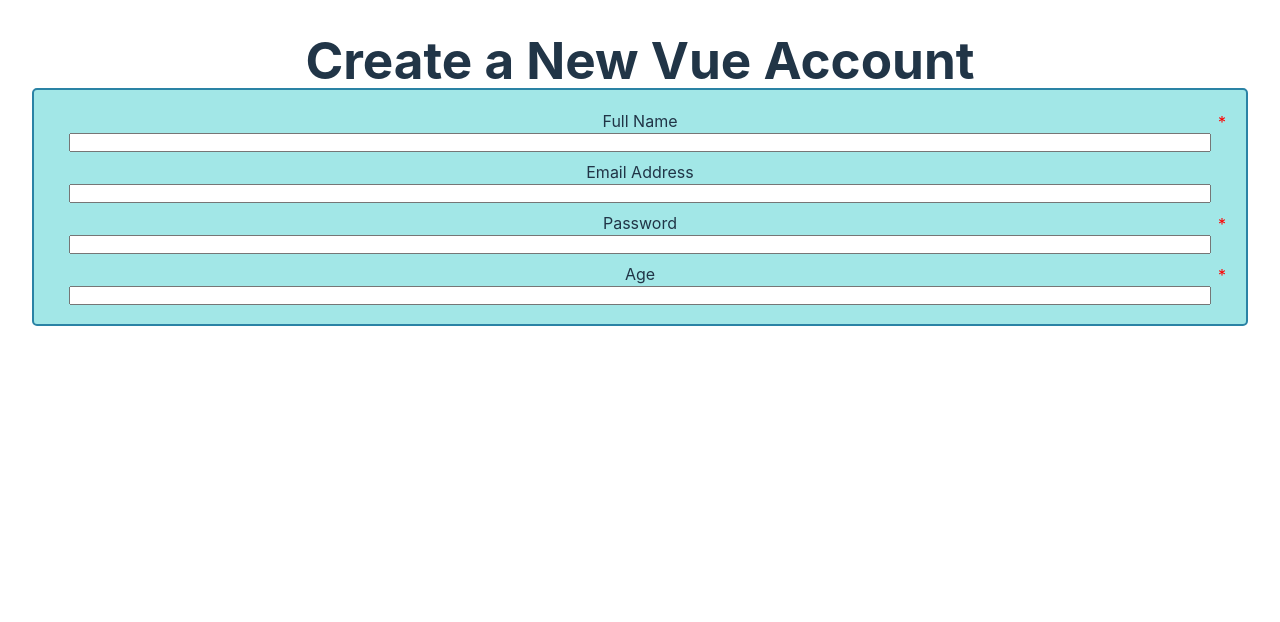
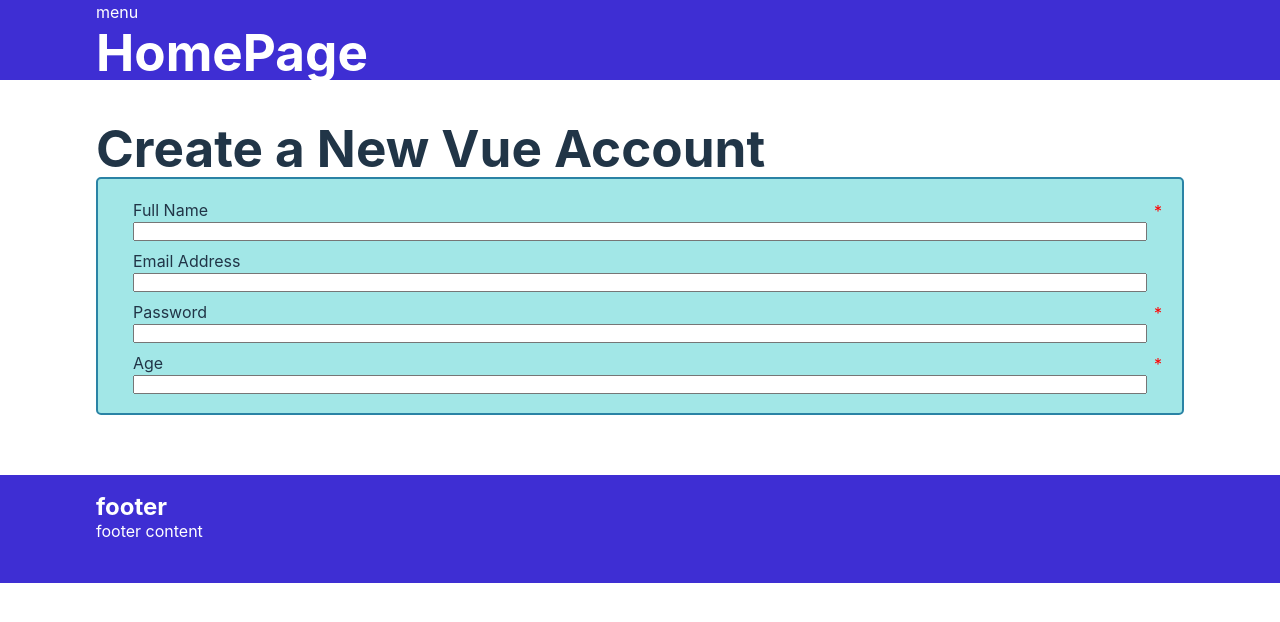
Before and after one commit to BorisRozumniy/vue-first-app, a Vue app: page / in a window 1280 px wide. Shown: the top 622 px of the page. Built offline with nearby package versions, Linux system fonts and the light colour scheme.

Commit message:
created the HomePage by the PageLayout with a Header and a Footer.

```diff
--- a/src/App.vue
+++ b/src/App.vue
@@ -1,5 +1,5 @@
 <template>
-  <AccountForm />
+  <!-- <AccountForm /> -->
   <!-- <AuthForm /> -->
   <!-- <Todos /> -->
   <!-- <TodosCoockbook /> -->
@@ -10,6 +10,7 @@
   <!-- <Header /> -->
   <!-- <Likes /> -->
   <!-- <Posts /> -->
+  <HomePage />
 </template>
 
 <script>
@@ -20,6 +21,7 @@
 import TodosCoockbook from "./components/CoockbookApp.vue";
 import AuthForm from "./components/Coockbook/AuthForm.vue";
 import AccountForm from "./components/AccountForm.vue";
+import HomePage from "./components/HomePage.vue";
 
 export default {
   components: {
@@ -29,7 +31,8 @@
     Todos,
     TodosCoockbook,
     AuthForm,
-    AccountForm
+    AccountForm,
+    HomePage
   },
 };
 </script>
--- /dev/null
+++ b/src/components/Footer.vue
@@ -0,0 +1,26 @@
+<template>
+	<footer>
+		<Container>
+			<h2>footer</h2>
+			<slot></slot>
+		</Container>
+	</footer>
+</template>
+
+<script>
+import Container from './UI/Container.vue';
+
+export default {
+	components: {
+		Container
+	}
+}
+</script>
+
+<style>
+footer {
+	background-color: #3e2ed3;
+	color: #fff;
+	padding: 20px 0 40px;
+}
+</style>
--- a/src/components/Header.vue
+++ b/src/components/Header.vue
@@ -1,6 +1,9 @@
 <template>
   <header>
-    <div>Covid-19 Tracker</div>
+    <Container>
+      <div>menu</div>
+      <slot></slot>
+    </Container>
   </header>
 </template>
 
@@ -9,3 +12,10 @@
   name: 'Header'
 }
 </script>
+
+<style scoped>
+header {
+  background-color: #3e2ed3;
+  color: #fff;
+}
+</style>
--- /dev/null
+++ b/src/components/HomePage.vue
@@ -0,0 +1,40 @@
+<template>
+	<div class="wrapper">
+		<PageLayout>
+			<template v-slot:header>
+				<Header>
+					<h1>HomePage</h1>
+				</Header>
+			</template>
+			<template v-slot:content>
+				<Container>
+					<AccountForm />
+				</Container>
+			</template>
+			<template v-slot:footer>
+				footer content
+			</template>
+		</PageLayout>
+	</div>
+</template>
+
+<script>
+import AccountForm from './AccountForm.vue';
+import PageLayout from './PageLayout.vue';
+import Header from './Header.vue'
+
+export default {
+	components: {
+		Header,
+		PageLayout,
+		AccountForm,
+	}
+}
+</script>
+
+<style scoped>
+.content {
+	background-color: aquamarine;
+
+}
+</style>
--- /dev/null
+++ b/src/components/PageLayout.vue
@@ -0,0 +1,25 @@
+<template>
+	<slot name="header"></slot>
+	<div class="main">
+		<slot name="content"></slot>
+	</div>
+	<Footer>
+		<slot name="footer"></slot>
+	</Footer>
+</template>
+
+<script>
+import Footer from './Footer.vue';
+
+export default {
+	components: {
+		Footer
+	}
+}
+</script>
+
+<style scoped>
+.main {
+	margin: 40px 0 60px;
+}
+</style>
--- a/src/style.css
+++ b/src/style.css
@@ -69,12 +69,12 @@
   padding: 2em;
 }
 
-#app {
+/* #app {
   max-width: 1280px;
   margin: 0 auto;
   padding: 2rem;
   text-align: center;
-}
+} */
 
 @media (prefers-color-scheme: light) {
   :root {
```
